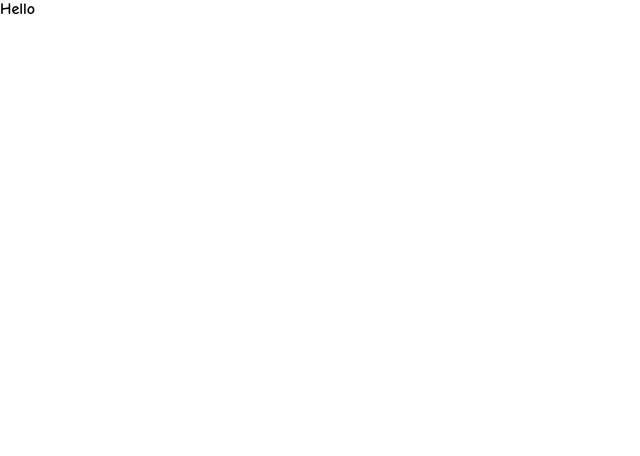
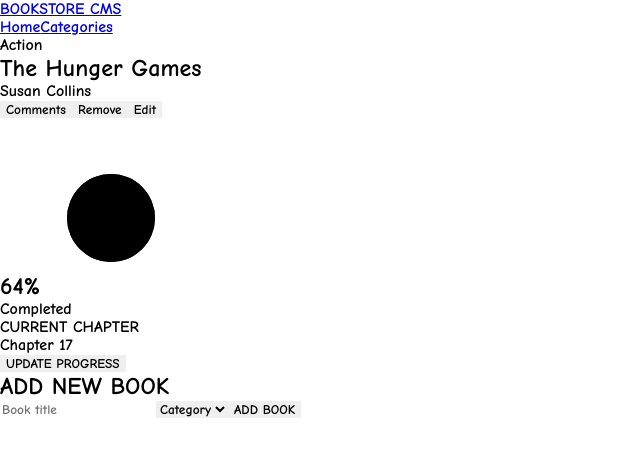
Before and after one commit to joyapisi/bookstore-app, a React (Create React App) app: page / in a window 1280 px wide. Shown: the top 456 px of the page, without its empty margins (0-640 px from the left). Built offline with nearby package versions, Linux system fonts and the light colour scheme.

Commit message:
create Books and Categories components

```diff
--- a/src/App.js
+++ b/src/App.js
@@ -1,8 +1,17 @@
+import { Routes, Route } from 'react-router-dom';
+import Categories from './components/Categories';
+import Books from './components/Books';
+import Nav from './components/Nav';
+
 function App() {
   return (
-    <div>
-      Hello
-    </div>
+    <>
+      <Nav />
+      <Routes>
+        <Route path="/" element={<Books />} />
+        <Route path="Categories" element={<Categories />} />
+      </Routes>
+    </>
   );
 }
 
--- /dev/null
+++ b/src/components/Books.js
@@ -0,0 +1,61 @@
+function Books() {
+  return (
+    <>
+      <article className="whole-body">
+        <div className="outer-container">
+          <div className="inner-container">
+            <p>Action</p>
+            <h2>The Hunger Games</h2>
+            <p>Susan Collins</p>
+            <div className="buttons1">
+              <button type="button">Comments</button>
+              <button type="button">Remove</button>
+              <button type="button">Edit</button>
+            </div>
+          </div>
+
+          <div className="bookmark">
+            <svg className="bookmark-progress" xmlns="http://www.w3.org/2000/svg">
+              <circle
+                className="bookmark-progress-gray"
+                cx="111"
+                cy="100"
+                r="44"
+              />
+              <circle
+                className="bookmark-progress-blue"
+                cx="111"
+                cy="100"
+                r="44"
+              />
+            </svg>
+            <div className="percentage-complete">
+              <h1 className="percent">64%</h1>
+              <p className="state">Completed</p>
+            </div>
+
+          </div>
+
+          <div className="inner-container">
+            <p>CURRENT CHAPTER</p>
+            <p>Chapter 17</p>
+            <button type="button">UPDATE PROGRESS</button>
+          </div>
+
+        </div>
+        <div className="input-form">
+          <div className="inner-form">
+            <h1>ADD NEW BOOK</h1>
+            <input type="text" name="text" placeholder="Book title" />
+            <select name="text" placeholder="Category">
+              <option value="category"> Category </option>
+            </select>
+            <button id="Add Button" type="button">ADD BOOK</button>
+          </div>
+        </div>
+      </article>
+    </>
+  );
+}
+
+export default Books;
--- /dev/null
+++ b/src/components/Categories.js
@@ -0,0 +1,7 @@
+function Categories() {
+  return (
+    <div>Categories</div>
+  );
+}
+
+export default Categories;
--- /dev/null
+++ b/src/components/Nav.js
@@ -0,0 +1,15 @@
+import { NavLink } from 'react-router-dom';
+
+function Nav() {
+  return (
+    <nav>
+      <a className="logo" href="/">BOOKSTORE CMS</a>
+      <div className="nav-box">
+        <NavLink to="/">Home</NavLink>
+        <NavLink to="/Categories">Categories</NavLink>
+      </div>
+    </nav>
+  );
+}
+
+export default Nav;
```
